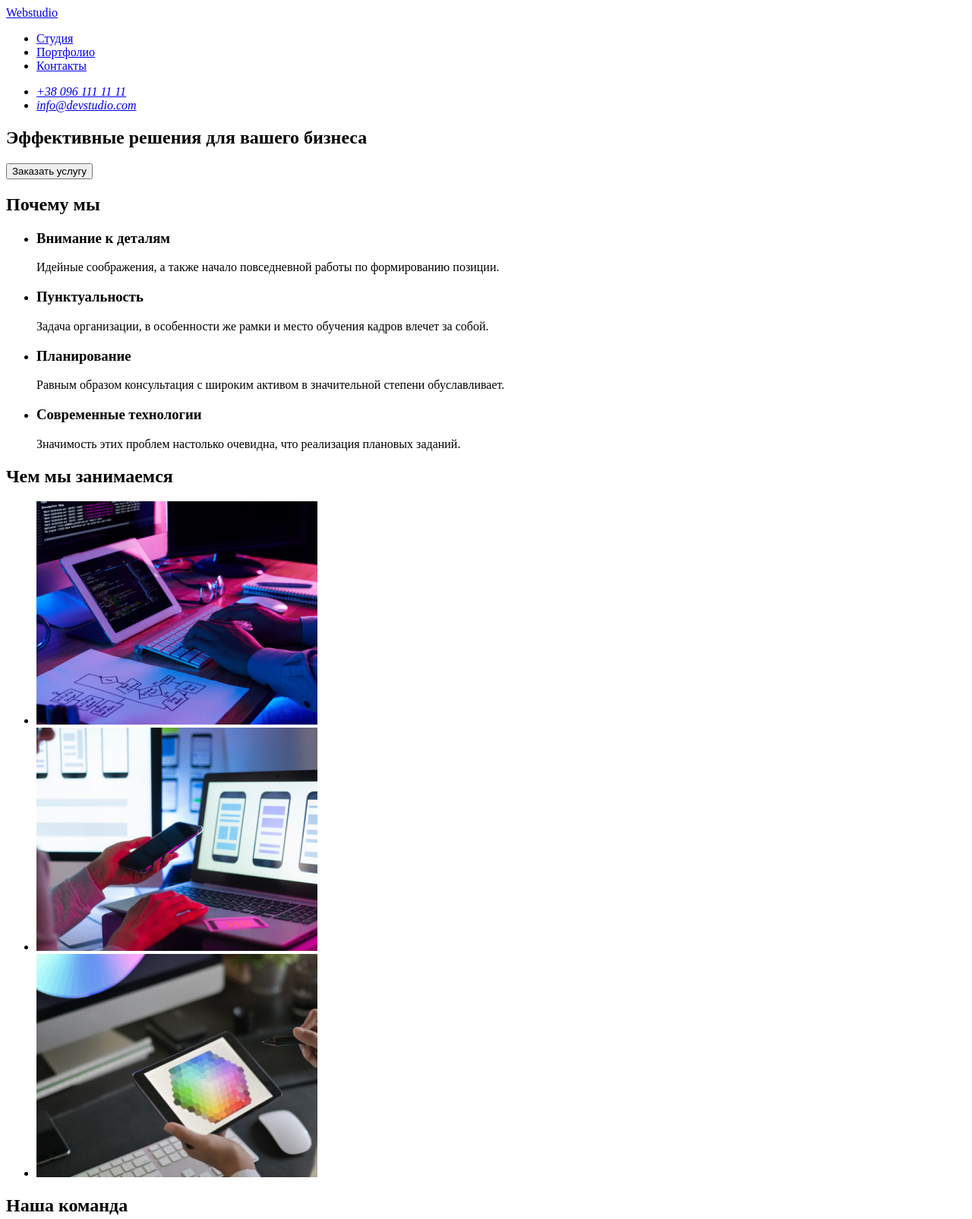
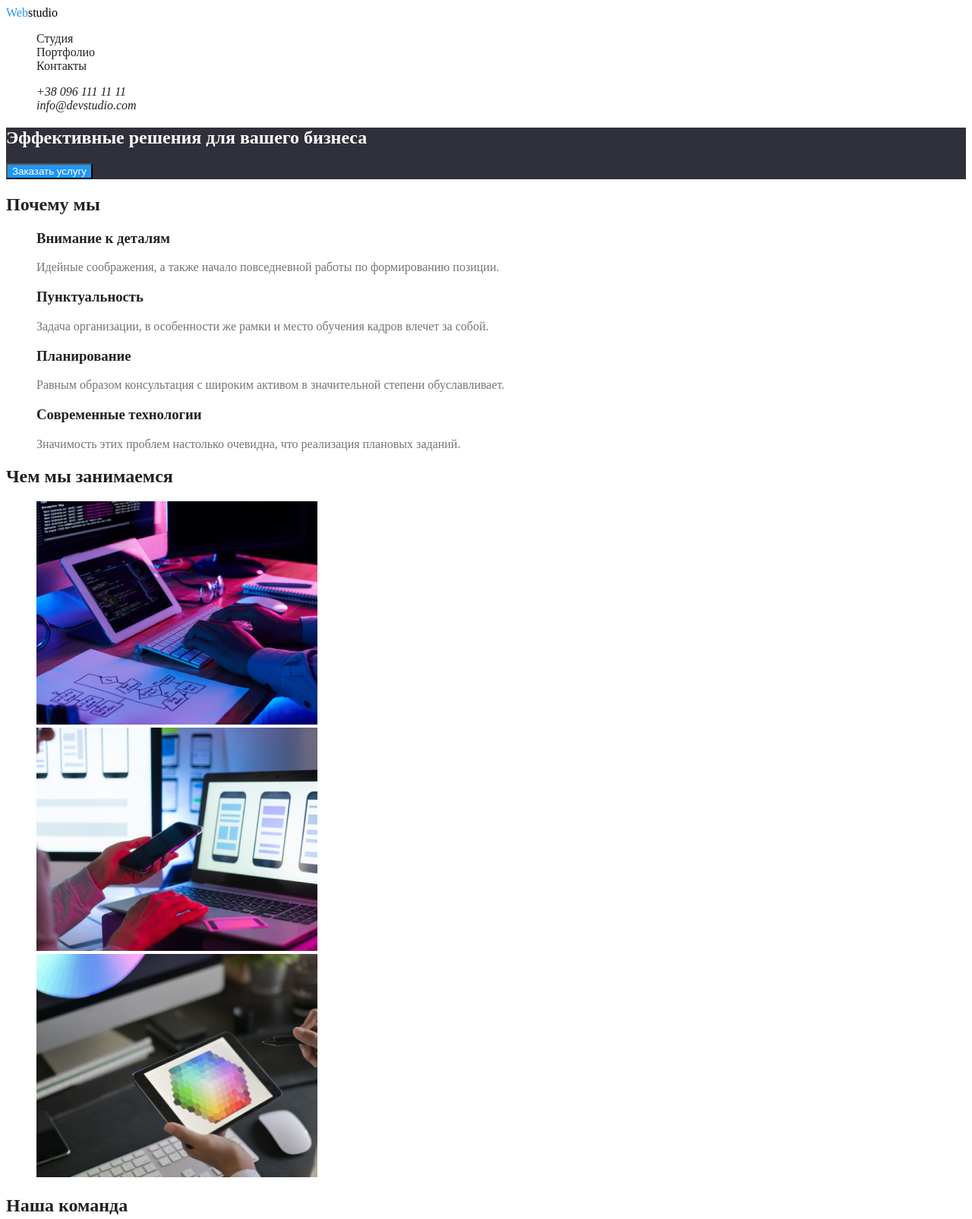
Before and after one commit to khurgina/shw2, a plain HTML site: page index.html in a window 1280 px wide. Shown: the top 1605 px of the page at 76% size. Drawn offline with Linux system fonts and the light colour scheme.

Commit message:
Добавляет стили для index.html

```diff
--- /dev/null
+++ b/css/styles.css
@@ -0,0 +1,62 @@
+:root {
+  --primary-text-color: #757575;
+  --secondary-text-color: #212121;
+  --accent-color: #2196f3;
+  --main-background-color: #fff;
+  --herofooter-background-color: #2f303a;
+  --team-background-color: #f5f4fa;
+}
+
+body {
+  color: var(--primary-text-color);
+}
+ul {
+  list-style: none;
+}
+a {
+  text-decoration: none;
+}
+.logo {
+  color: #000;
+}
+.web {
+  color: var(--accent-color);
+}
+.site-nav .link {
+  color: var(--secondary-text-color);
+}
+.site-nav .link:hover,
+.site-nav .link:focus {
+  color: var(--accent-color);
+}
+.hero {
+  background-color: var(--herofooter-background-color);
+}
+.hero-title {
+  color: #ffffff;
+}
+.hero-button {
+  color: #fff;
+  background-color: var(--accent-color);
+}
+.about-title {
+  color: var(--secondary-text-color);
+}
+.about-item {
+  color: var(--secondary-text-color);
+}
+.team-title {
+  color: var(--secondary-text-color);
+}
+.team-item {
+  color: var(--secondary-text-color);
+}
+.footer {
+  background-color: var(--herofooter-background-color);
+}
+.footer-studio {
+  color: #fff;
+}
+.footer-link {
+  color: #ffffff;
+}
--- a/index.html
+++ b/index.html
@@ -4,32 +4,32 @@
 <head>
     <meta charset="UTF-8">
     <meta name="viewport" content="width=device-width, initial-scale=1.0">
+    <link rel="stylesheet" href="css/styles.css">
     <title>Студия</title>
 </head>
 
-<!-- удали коммет -->
 <body>
     <header>
         <nav>
-            <a href="./index.html" lang="en">Webstudio</a>
-            <ul>
+            <a href="./index.html" class="logo"  lang="en"><span class="web">Web</span>studio</a>
+            <ul class="site-nav">
                 <li>
-                    <a href="./index.html">Студия</a>
+                    <a href="./index.html" class="link">Студия</a>
                 </li>
                 <li>
-                    <a href="./portfolio.html">Портфолио</a>
+                    <a href="./portfolio.html" class="link">Портфолио</a>
                 </li>
                 <li>
-                    <a href="#">Контакты</a>
+                    <a href="#" class="link">Контакты</a>
                 </li>
             </ul>
             <address>
-                <ul>
+                <ul class="site-nav">
                     <li>
-                        <a href="tel:+380961111111">+38 096 111 11 11</a>
+                        <a href="tel:+380961111111" class="link">+38 096 111 11 11</a>
                     </li>
                     <li>
-                        <a href="mailto:info@devstudio.com">info@devstudio.com</a>
+                        <a href="mailto:info@devstudio.com" class="link">info@devstudio.com</a>
                     </li>
                 </ul>
             </address>
@@ -38,33 +38,37 @@
 
     <main>
         <!-- HERO -->
-        <section>
-            <h1>Эффективные решения для вашего бизнеса</h1>
-            <button type="button">Заказать услугу</button>
+        <section class="hero">
+            <h1 class="hero-title">Эффективные решения для вашего бизнеса</h1>
+            <button type="button" class="hero-button">Заказать услугу</button>
         </section>
-        <section>
-            <h2>Почему мы</h2>
+
+        <!-- section почему мы -->
+        <section class="about">
+            <h2 class="about-title">Почему мы</h2>
             <ul>
                 <li>
-                    <h3>Внимание к деталям</h3>
-                    <p>Идейные соображения, а также начало повседневной работы по формированию позиции.</p>
+                    <h3 class="about-item">Внимание к деталям</h3>
+                    <p class="about-text">Идейные соображения, а также начало повседневной работы по формированию позиции.</p>
                 </li>
                 <li>
-                    <h3>Пунктуальность</h3>
-                    <p>Задача организации, в особенности же рамки и место обучения кадров влечет за собой.</p>
+                    <h3 class="about-item">Пунктуальность</h3>
+                    <p class="about-text">Задача организации, в особенности же рамки и место обучения кадров влечет за собой.</p>
                 </li>
                 <li>
-                    <h3>Планирование</h3>
-                    <p>Равным образом консультация с широким активом в значительной степени обуславливает.</p>
+                    <h3 class="about-item">Планирование</h3>
+                    <p class="about-text">Равным образом консультация с широким активом в значительной степени обуславливает.</p>
                 </li>
                 <li>
-                    <h3>Современные технологии</h3>
-                    <p>Значимость этих проблем настолько очевидна, что реализация плановых заданий.</p>
+                    <h3 class="about-item">Современные технологии</h3>
+                    <p class="about-text">Значимость этих проблем настолько очевидна, что реализация плановых заданий.</p>
                 </li>
             </ul>
         </section>
-        <section>
-            <h2>Чем мы занимаемся</h2>
+
+        <!-- section чем мы занимаемся -->
+        <section class="about">
+            <h2 class="about-title"> Чем мы занимаемся</h2>
             <ul>
                 <li>
                     <img src="./images/box-1.jpg" alt="Человек печатает на клавиатуре" width="370" height="294">
@@ -78,45 +82,48 @@
                 </li>
             </ul>
         </section>
-        <section>
-            <h2>Наша команда</h2>
+
+        <!-- section наша команда -->
+        <section class="team">
+            <h2 class="team-title">Наша команда</h2>
             <ul>
                 <li>
                     <img src="images/img-1.jpg" alt="Игорь Демьяненко" width="270" height="260">
-                    <h3>Игорь Демьяненко</h3>
+                    <h3 class="team-item">Игорь Демьяненко</h3>
                     <p lang="en">Product Designer</p>
                 </li>
                 <li>
                     <img src="images/img-2.jpg" alt="Ольга Репина" width="270" height="260">
-                    <h3>Ольга Репина</h3>
+                    <h3 class="team-item">Ольга Репина</h3>
                     <p lang="en">Frontend Developer</p>
                 </li>
                 <li>
                     <img src="images/img-3.jpg" alt="Николай Тарасов" width="270" height="260">
-                    <h3>Николай Тарасов</h3>
+                    <h3 class="team-item">Николай Тарасов</h3>
                     <p lang="en">Marketing</p>
                 </li>
                 <li>
                     <img src="images/img-4.jpg" alt="Михаил Ермаков" width="270" height="260">
-                    <h3>Михаил Ермаков</h3>
+                    <h3 class="team-item">Михаил Ермаков</h3>
                     <p lang="en">UI Designer</p>
                 </li>
             </ul>
         </section>
     </main>
 
-    <footer>
-        <a href="/" lang="en">Webstudio</a>
+    <!-- footer -->
+    <footer class="footer">
+        <a href="./index.html" class="logo" lang="en"><span class="web">Web</span><span class="footer-studio">studio</span></a>
         <address>
             <ul>
                 <li>
-                    <a href="https://goo.gl/maps/v6oFwNvS2R9zAx8G7">г. Киев, пр-т Леси Украинки, 26</a>
+                    <a href="https://goo.gl/maps/v6oFwNvS2R9zAx8G7" class="footer-link">г. Киев, пр-т Леси Украинки, 26</a>
                 </li>
                 <li>
-                    <a href="mailto:info@example.com">info@example.com</a>
+                    <a href="mailto:info@example.com" class="footer-link">info@example.com</a>
                 </li>
                 <li>
-                    <a href="tel:+380991111111">+38 099 111 11 11</a>
+                    <a href="tel:+380991111111" class="footer-link">+38 099 111 11 11</a>
                 </li>
             </ul>
         </address>
```
Also changed, not shown: portfolio.html (+18 -17 lines).
